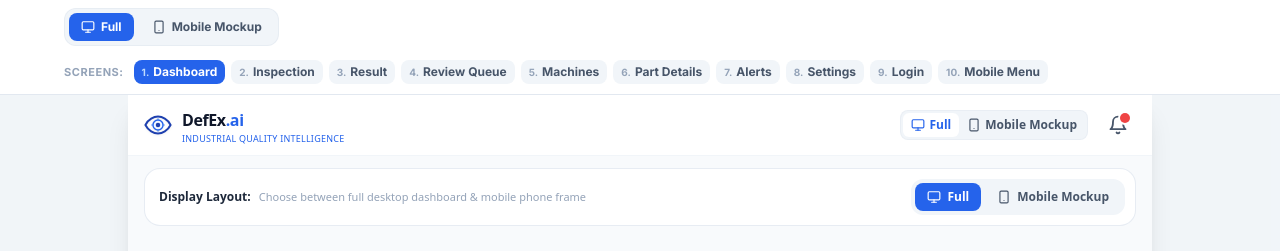
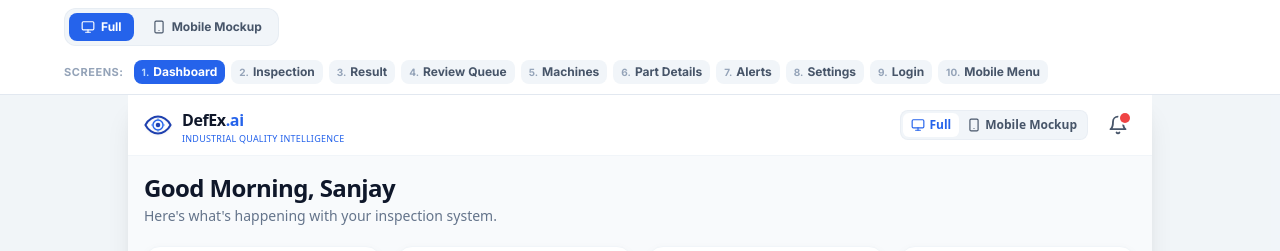
Before and after one commit to sanjaykumarskr2025-design/defex.ai, a React (Vite) app in the folder frontend/: page / in a window 1280 px wide. Shown: the top 251 px of the page. Built offline with nearby package versions, Linux system fonts and the light colour scheme; no server answers.

Commit message:
refactor(ui): remove redundant display layout banner from dashboard content, keep toggle in top header only

```diff
--- a/frontend/src/pages/DashboardPage.tsx
+++ b/frontend/src/pages/DashboardPage.tsx
@@ -8,8 +8,6 @@ import {
   Cpu,
   ArrowUpRight,
   ArrowDownRight,
-  Monitor,
-  Smartphone,
 } from 'lucide-react';
 import { useAuth } from '../context/AuthContext';
 import { useAppState } from '../context/AppContext';
@@ -18,7 +16,7 @@ import { PartGraphic } from '../components/PartGraphic';
 export const DashboardPage: React.FC = () => {
   const navigate = useNavigate();
   const { user } = useAuth();
-  const { machines, inspections, viewMode, setViewMode } = useAppState();
+  const { machines, inspections } = useAppState();
 
   const passedCount = inspections.filter((i) => i.status === 'PASS').length;
   const failedCount = inspections.filter((i) => i.status === 'FAIL').length;
@@ -27,42 +25,6 @@ export const DashboardPage: React.FC = () => {
 
   return (
     <div className="space-y-5 pb-20">
-      {/* Top Prominent Layout Switcher Pill */}
-      <div className="bg-white rounded-2xl p-2.5 border border-slate-200/80 shadow-xs flex items-center justify-between">
-        <div className="flex items-center gap-2 pl-1">
-          <span className="text-xs font-bold text-slate-800">Display Layout:</span>
-          <span className="text-[11px] text-slate-400 font-medium hidden sm:inline">
-            Choose between full desktop dashboard & mobile phone frame
-          </span>
-        </div>
-
-        <div className="flex items-center bg-slate-100 p-1 rounded-xl gap-1">
-          <button
-            onClick={() => setViewMode('responsive')}
-            className={`flex items-center gap-1.5 px-3 py-1.5 rounded-lg text-xs font-bold transition-all ${
-              viewMode === 'responsive'
-                ? 'bg-blue-600 text-white shadow-xs'
-                : 'text-slate-600 hover:text-slate-900'
-            }`}
-          >
-            <Monitor className="w-3.5 h-3.5" />
-            <span>Full</span>
-          </button>
-
-          <button
-            onClick={() => setViewMode('mobile-mockup')}
-            className={`flex items-center gap-1.5 px-3 py-1.5 rounded-lg text-xs font-bold transition-all ${
-              viewMode === 'mobile-mockup'
-                ? 'bg-blue-600 text-white shadow-xs'
-                : 'text-slate-600 hover:text-slate-900'
-            }`}
-          >
-            <Smartphone className="w-3.5 h-3.5" />
-            <span>Mobile Mockup</span>
-          </button>
-        </div>
-      </div>
-
       {/* Greeting Header */}
       <div className="pt-1">
         <h2 className="text-xl md:text-2xl font-black text-slate-900 tracking-tight">
```
